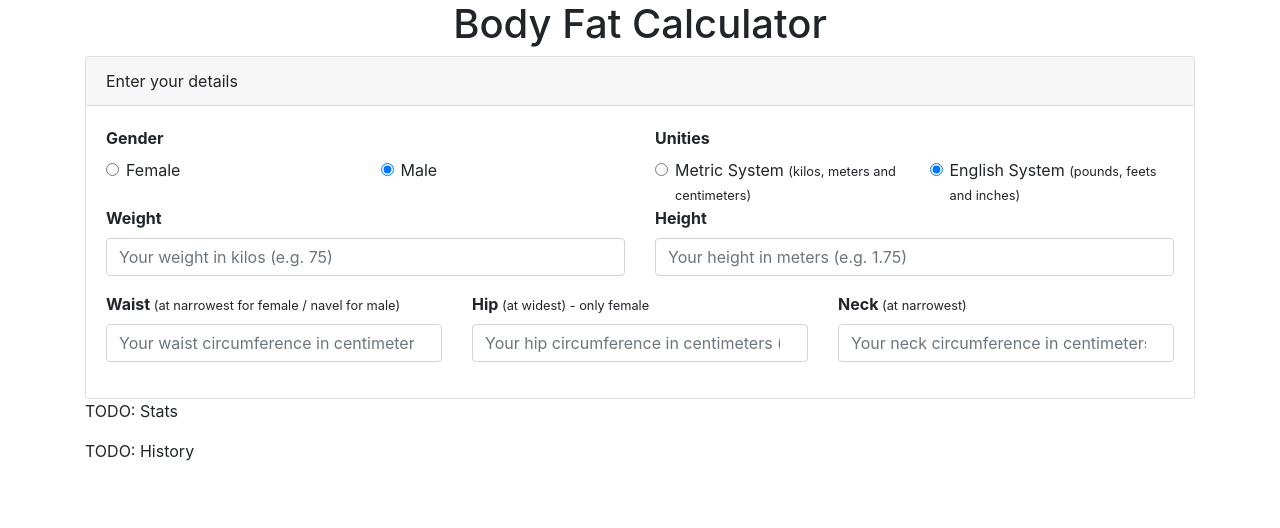
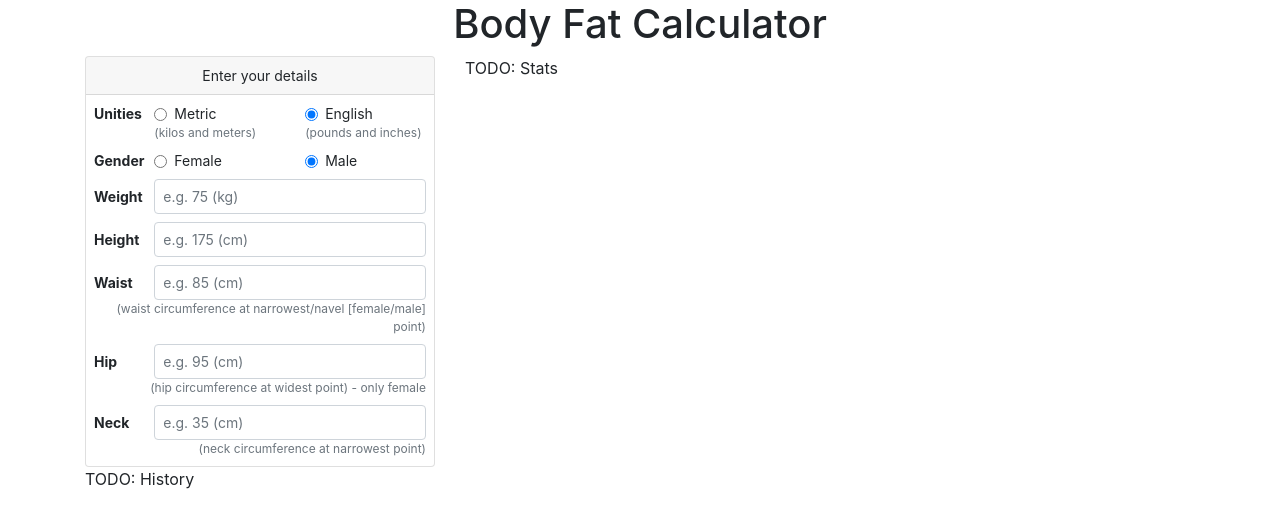
Before and after one commit to jfmdev/body-fat-calc, a Vue app: page / in a window 1280 px wide. Shown: the top 528 px of the page. Built offline with nearby package versions, Linux system fonts and the light colour scheme; what vue-localstorage would draw is missing.

Commit message:
Improve UI for Calculator component

```diff
--- a/src/App.vue
+++ b/src/App.vue
@@ -1,8 +1,16 @@
 <template>
   <div id="app" class="container">
     <h1 class="text-center">Body Fat Calculator</h1>
-    <Calculator />
-    <Stats />
+
+    <div class="row">
+      <div class="col-md-4">
+        <Calculator />
+      </div>
+      <div class="col-md-8">
+        <Stats />
+      </div>
+    </div>
+
     <History />
   </div>
 </template>
--- a/src/components/Calculator.vue
+++ b/src/components/Calculator.vue
@@ -1,16 +1,52 @@
 <template>
   <form>
-    <div class="card">
-      <div class="card-header">
+    <div class="card text-medium">
+      <div class="card-header p-2 text-center">
         Enter your details
       </div>
+      <div class="card-body p-2">
+        <div class="row">
+          <div class="col-sm-2">
+            <label class="font-weight-bold mb-0">Unities</label>
+          </div>
+          <div class="col-sm-5">
+            <div class="form-check">
+              <input
+                class="form-check-input"
+                type="radio"
+                name="system"
+                id="calc_system_m"
+                value="M"
+              />
+              <label class="form-check-label clickable" for="calc_system_m">
+                Metric
+              </label>
+            </div>
+            <div class="text-small text-muted">(kilos and meters)</div>
+          </div>
+          <div class="col-sm-5">
+            <div class="form-check">
+              <input
+                class="form-check-input"
+                type="radio"
+                name="system"
+                id="calc_system_e"
+                value="E"
+                checked
+              />
+              <label class="form-check-label clickable" for="calc_system_e">
+                English
+              </label>
+            </div>
+            <div class="text-small text-muted">(pounds and inches)</div>
+          </div>
+        </div>
 
-      <div class="card-body">
-        <div class="row">
-          <div class="col-sm-6">
-            <label class="font-weight-bold">Gender</label>
-            <div class="row">
-              <div class="col-sm-6">
+        <div class="row mt-2">
+          <div class="col-sm-2">
+            <label class="font-weight-bold mb-0">Gender</label>
+          </div>
+          <div class="col-sm-5">
             <div class="form-check">
               <input
                 class="form-check-input"
@@ -24,7 +60,7 @@
               </label>
             </div>
           </div>
-              <div class="col-sm-6">
+          <div class="col-sm-5">
             <div class="form-check">
               <input
                 class="form-check-input"
@@ -40,113 +76,88 @@
             </div>
           </div>
         </div>
+
+        <div class="row mt-2">
+          <div class="col-sm-2 my-auto">
+            <label for="calc_weight" class="font-weight-bold mb-0"
+              >Weight</label
+            >
           </div>
-
-          <div class="col-sm-6">
-            <label class="font-weight-bold">Unities</label>
-            <div class="row">
-              <div class="col-sm-6">
-                <div class="form-check">
-                  <input
-                    class="form-check-input"
-                    type="radio"
-                    name="system"
-                    id="calc_system_m"
-                    value="M"
-                  />
-                  <label class="form-check-label clickable" for="calc_system_m">
-                    Metric System <small>(kilos, meters and centimeters)</small>
-                  </label>
-                </div>
-              </div>
-              <div class="col-sm-6">
-                <div class="form-check">
-                  <input
-                    class="form-check-input"
-                    type="radio"
-                    name="system"
-                    id="calc_system_e"
-                    value="E"
-                    checked
-                  />
-                  <label class="form-check-label clickable" for="calc_system_e">
-                    English System <small>(pounds, feets and inches)</small>
-                  </label>
-                </div>
-              </div>
-            </div>
-          </div>
-
-          <div class="col-sm-6">
-            <div class="form-group">
-              <label for="calc_weight" class="font-weight-bold">Weight</label>
+          <div class="col-sm-10">
             <input
               type="number"
-                class="form-control"
+              class="form-control text-medium px-2 py-1"
               id="calc_weight"
-                placeholder="Your weight in kilos (e.g. 75)"
+              placeholder="e.g. 75 (kg)"
             />
           </div>
         </div>
 
-          <div class="col-sm-6">
-            <div class="form-group">
-              <label for="calc_height" class="font-weight-bold">Height</label>
+        <div class="row mt-2">
+          <div class="col-sm-2 my-auto">
+            <label for="calc_height" class="font-weight-bold mb-0"
+              >Height</label
+            >
+          </div>
+          <div class="col-sm-10">
             <input
               type="number"
-                class="form-control"
+              class="form-control text-medium px-2 py-1"
               id="calc_height"
-                placeholder="Your height in meters (e.g. 1.75)"
+              placeholder="e.g. 175 (cm)"
             />
           </div>
         </div>
 
-          <div class="col-sm-4">
-            <div class="form-group">
-              <label for="calc_waist"
-                ><span class="font-weight-bold">Waist</span
-                ><small>
-                  (at narrowest for female / navel for male)</small
-                ></label
-              >
+        <div class="row mt-2">
+          <div class="col-sm-2 my-auto">
+            <label for="calc_waist" class="font-weight-bold mb-0">Waist</label>
+          </div>
+          <div class="col-sm-10">
             <input
               type="number"
-                class="form-control"
+              class="form-control text-medium px-2 py-1"
               id="calc_waist"
-                placeholder="Your waist circumference in centimeters (e.g. 85)"
+              placeholder="e.g. 85 (cm)"
             />
           </div>
         </div>
+        <div class="text-right text-small text-muted">
+          (waist circumference at narrowest/navel [female/male] point)
+        </div>
 
-          <div class="col-sm-4">
-            <div class="form-group">
-              <label for="calc_fip"
-                ><span class="font-weight-bold">Hip</span
-                ><small> (at widest) - only female</small></label
-              >
+        <div class="row mt-2">
+          <div class="col-sm-2 my-auto">
+            <label for="calc_fip" class="font-weight-bold mb-0">Hip</label>
+          </div>
+          <div class="col-sm-10">
             <input
               type="number"
-                class="form-control"
+              class="form-control text-medium px-2 py-1"
               id="calc_fip"
-                placeholder="Your hip circumference in centimeters (e.g. 95)"
+              placeholder="e.g. 95 (cm)"
             />
           </div>
         </div>
+        <div class="text-right text-small text-muted">
+          (hip circumference at widest point) - only female
+        </div>
 
-          <div class="col-sm-4">
-            <div class="form-group">
-              <label for="calc_neck"
-                ><span class="font-weight-bold">Neck</span
-                ><small> (at narrowest)</small></label
-              >
+        <div class="row mt-2">
+          <div class="col-sm-2 my-auto">
+            <label for="calc_neck" class="font-weight-bold mb-0">Neck</label>
+          </div>
+          <div class="col-sm-10">
             <input
               type="number"
-                class="form-control"
+              class="form-control text-medium px-2 py-1"
               id="calc_neck"
-                placeholder="Your neck circumference in centimeters (e.g. 35)"
+              placeholder="e.g. 35 (cm)"
             />
           </div>
         </div>
+        <div class="text-right text-small text-muted">
+          (neck circumference at narrowest point)
         </div>
       </div>
     </div>
--- a/src/styles.css
+++ b/src/styles.css
@@ -2,3 +2,11 @@
 .clickable {
   cursor: pointer;
 }
+
+.text-medium {
+  font-size: 14px;
+}
+
+.text-small {
+  font-size: 12px;
+}
```
Lines whose indentation alone changed are shown as unchanged.
